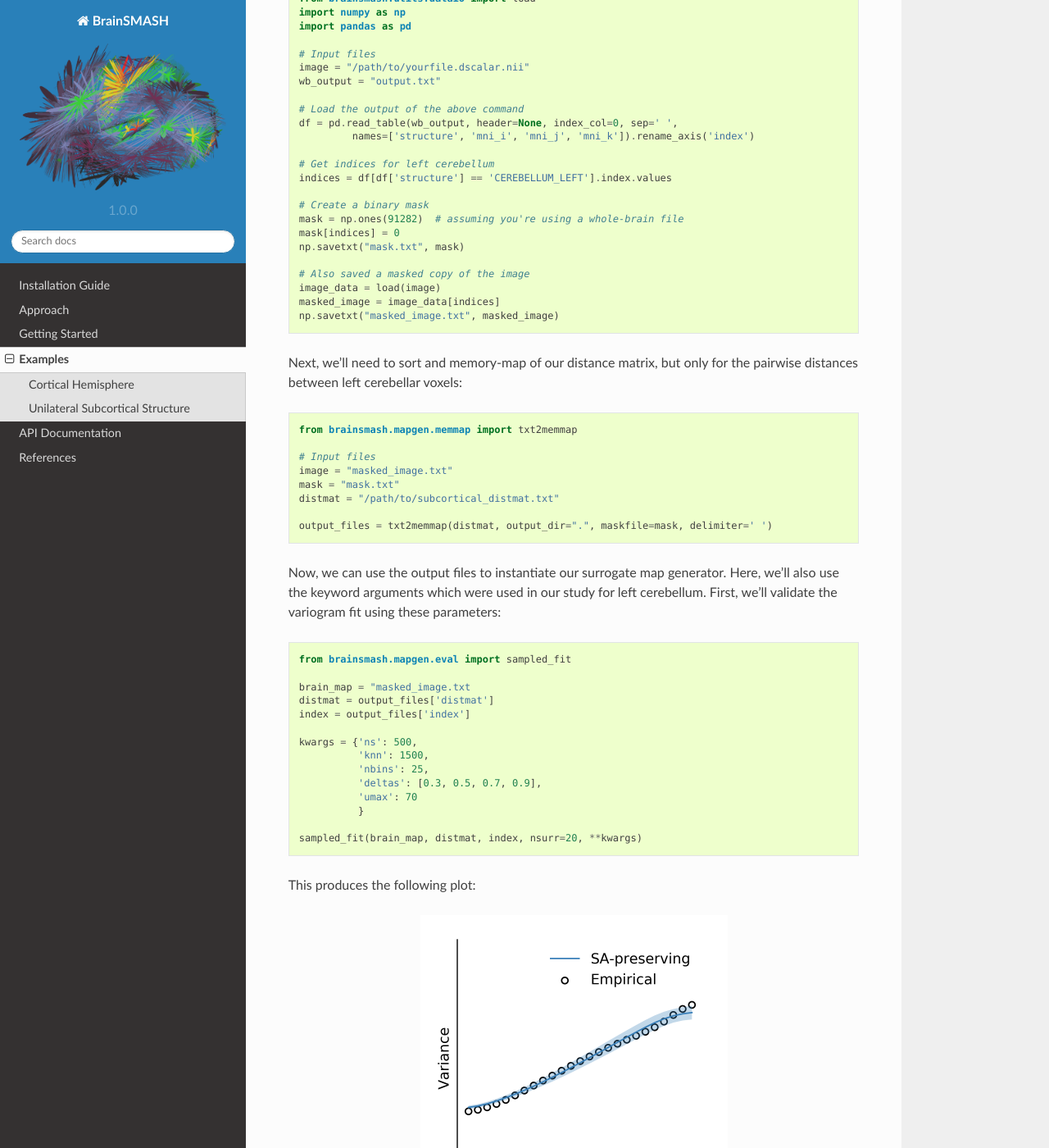
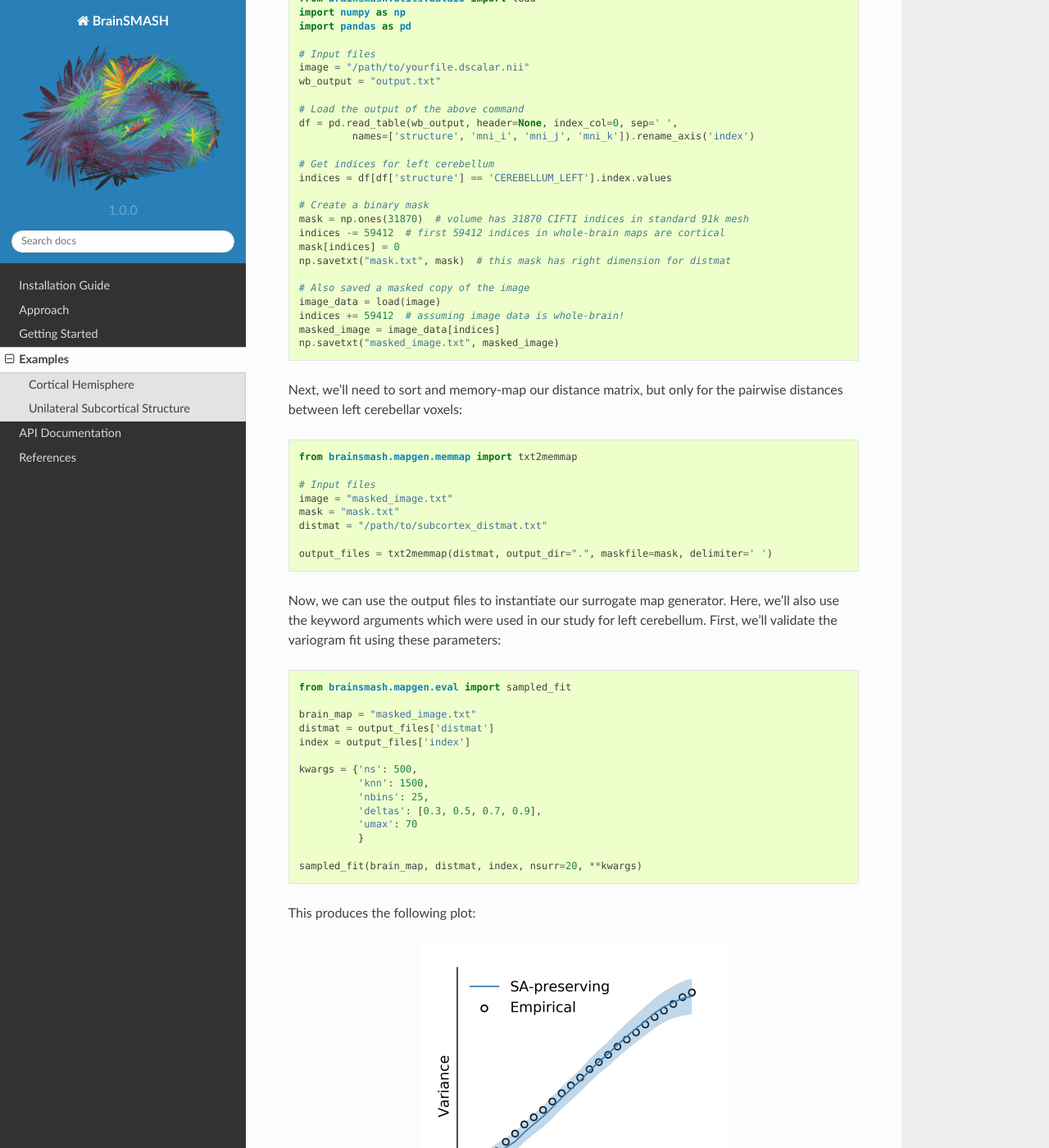
Before and after one commit to murraylab/brainsmash, a Sphinx documentation site: the page built from docs/example.rst, in a window 1280 px wide and 1400 px high, scrolled down 4568 px. Shown: the whole window at 82% size. Built offline with Sphinx 7.4.7 and the Read the Docs theme 2.0.0, drawn with Linux system fonts in a browser that asks for light colours; some of the changed text lies outside the part shown.

Commit message:
docs complete aside from dense data hosting

```diff
--- a/docs/example.rst
+++ b/docs/example.rst
@@ -209,16 +209,18 @@ cerebellum:
    indices = df[df['structure'] == 'CEREBELLUM_LEFT'].index.values
 
    # Create a binary mask
-   mask = np.ones(91282)  # assuming you're using a whole-brain file
+   mask = np.ones(31870)  # volume has 31870 CIFTI indices in standard 91k mesh
+   indices -= 59412  # first 59412 indices in whole-brain maps are cortical
    mask[indices] = 0
-   np.savetxt("mask.txt", mask)
+   np.savetxt("mask.txt", mask)  # this mask has right dimension for distmat
 
    # Also saved a masked copy of the image
    image_data = load(image)
+   indices += 59412  # assuming image data is whole-brain!
    masked_image = image_data[indices]
    np.savetxt("masked_image.txt", masked_image)
 
-Next, we'll need to sort and memory-map of our distance matrix, but only for the
+Next, we'll need to sort and memory-map our distance matrix, but only for the
 pairwise distances between left cerebellar voxels:
 
 .. code-block:: python
@@ -228,7 +230,7 @@ pairwise distances between left cerebellar voxels:
    # Input files
    image = "masked_image.txt"
    mask = "mask.txt"
-   distmat = "/path/to/subcortical_distmat.txt"
+   distmat = "/path/to/subcortex_distmat.txt"
 
    output_files = txt2memmap(distmat, output_dir=".", maskfile=mask, delimiter=' ')
 
@@ -240,7 +242,7 @@ First, we'll validate the variogram fit using these parameters:
 
         from brainsmash.mapgen.eval import sampled_fit
 
-        brain_map = "masked_image.txt
+        brain_map = "masked_image.txt"
         distmat = output_files['distmat']
         index = output_files['index']
 
```
Also changed, not shown: other parts of docs/example.rst (+1 -1 lines), docs/source/brainsmash.mapgen.rst (deleted, +0 -62 lines), docs/source/brainsmash.rst (deleted, +0 -31 lines), docs/source/brainsmash.utils.rst (deleted, +0 -30 lines), docs/source/brainsmash.workbench.rst (deleted, +0 -30 lines), docs/source/modules.rst (deleted, +0 -7 lines), docs/images/subcortex_fit.png, 1 other file.
